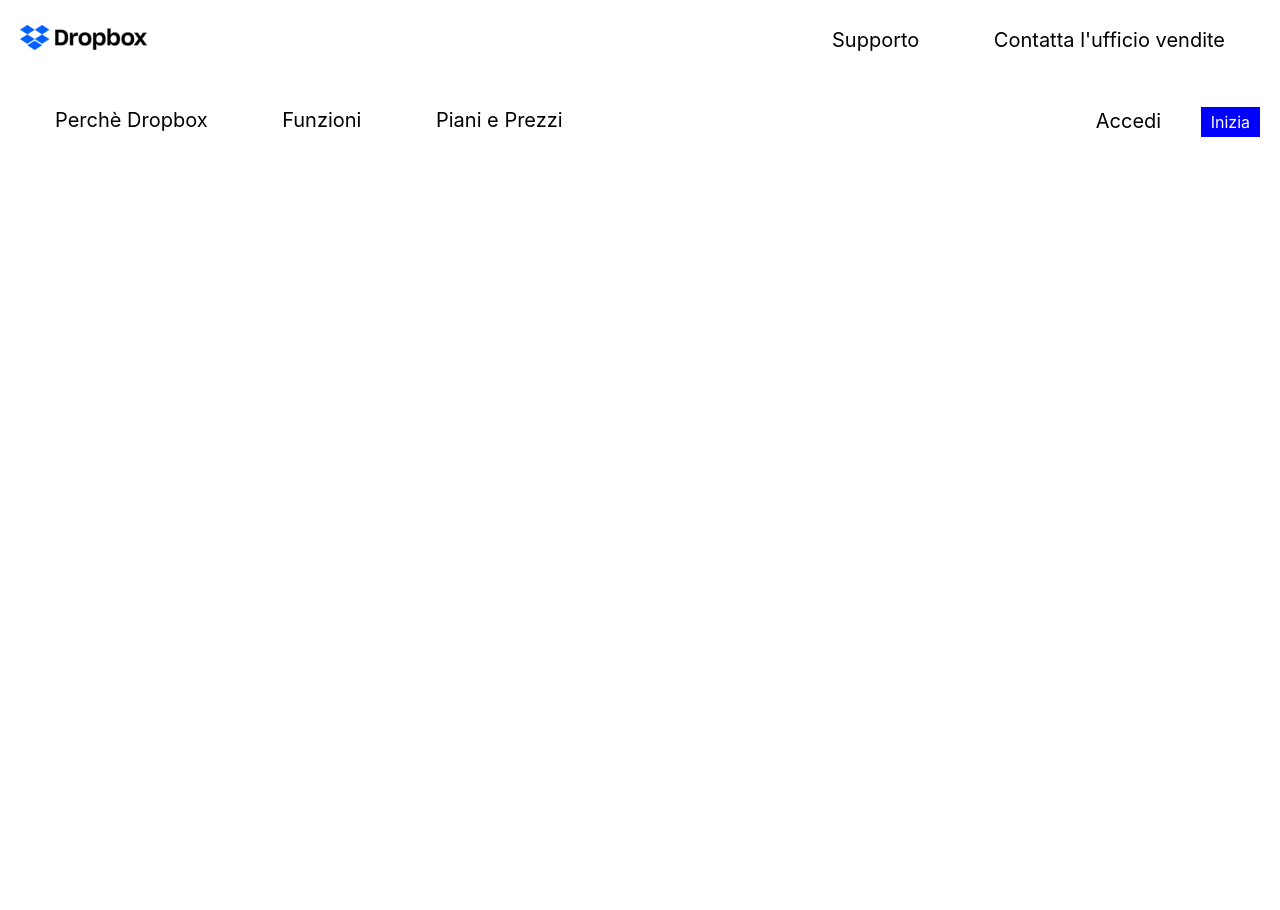
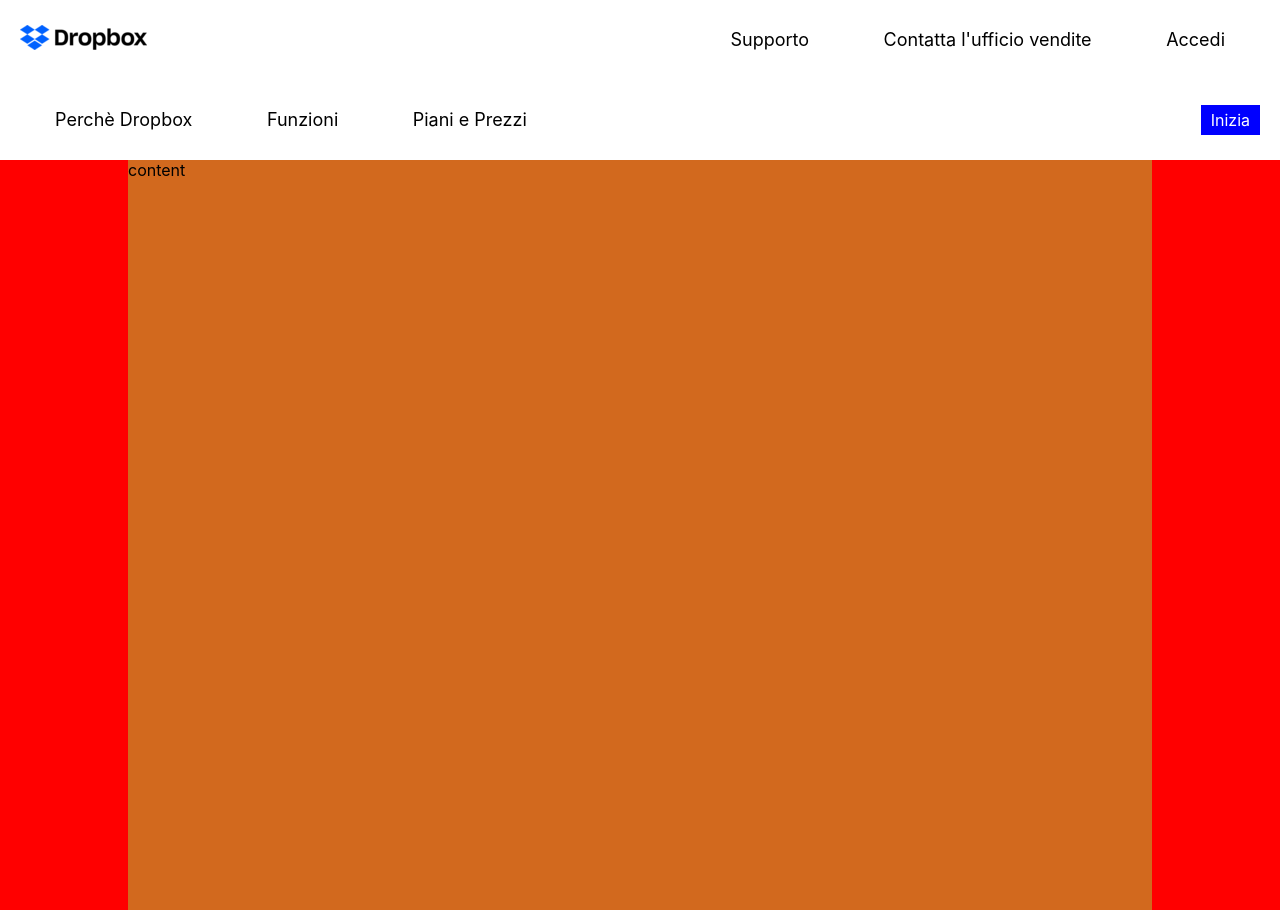
Before and after one commit to Cal-107/htmlcss-dropbox, a plain HTML site: page index.html in a window 1280 px wide. Before the commit the page ends 800 px from the top, so only its background shows below. Drawn offline with Linux system fonts and the light colour scheme.

Commit message:
add jumbo setup

```diff
--- a/css/style.css
+++ b/css/style.css
@@ -12,19 +12,24 @@
     clear: both;
 }
 
-/* .container { */
-    /* background-color: red; */
-/* } */
-/*  */
-/* .debug-box { */
-    /* float: left; */
-    /* width: 50%; */
-/* } */
-/*  */
-/* .debug-content { */
-    /* padding: 0 20px; */
-    /* line-height: 80px; */
-/* } */
+.container {
+    background-color: red;
+    height: 750px;
+}
+
+.debug-box {
+    width: 80%;
+    height: 100%;
+    margin: 0 auto;
+    background-color: chocolate;
+    position: relative;
+}
+
+.debug-content {
+    width: 90%;
+    margin: 0 auto;
+    background-color: blue;
+}
 
 /* header */
 .box {
@@ -60,5 +65,5 @@ nav li {
 
 nav li  {
     padding: 0 35px;
-    font-size: 20px;
+    font-size: 18px;
 }
--- a/index.html
+++ b/index.html
@@ -17,7 +17,7 @@
                     <nav>
                         <ul>
                             <li>Perchè Dropbox</li>
-                            <li> Funzioni</li>
+                            <li>Funzioni</li>
                             <li>Piani e Prezzi</li>
                         </ul>
                     </nav>
@@ -39,7 +39,11 @@
     </header>
 
     <!-- main -->
-
+    <section class="container bg-jumbo">
+       <div class="debug-box">
+           content
+       </div>
+    </section>
 
     <!-- footer -->
 </body>
```
